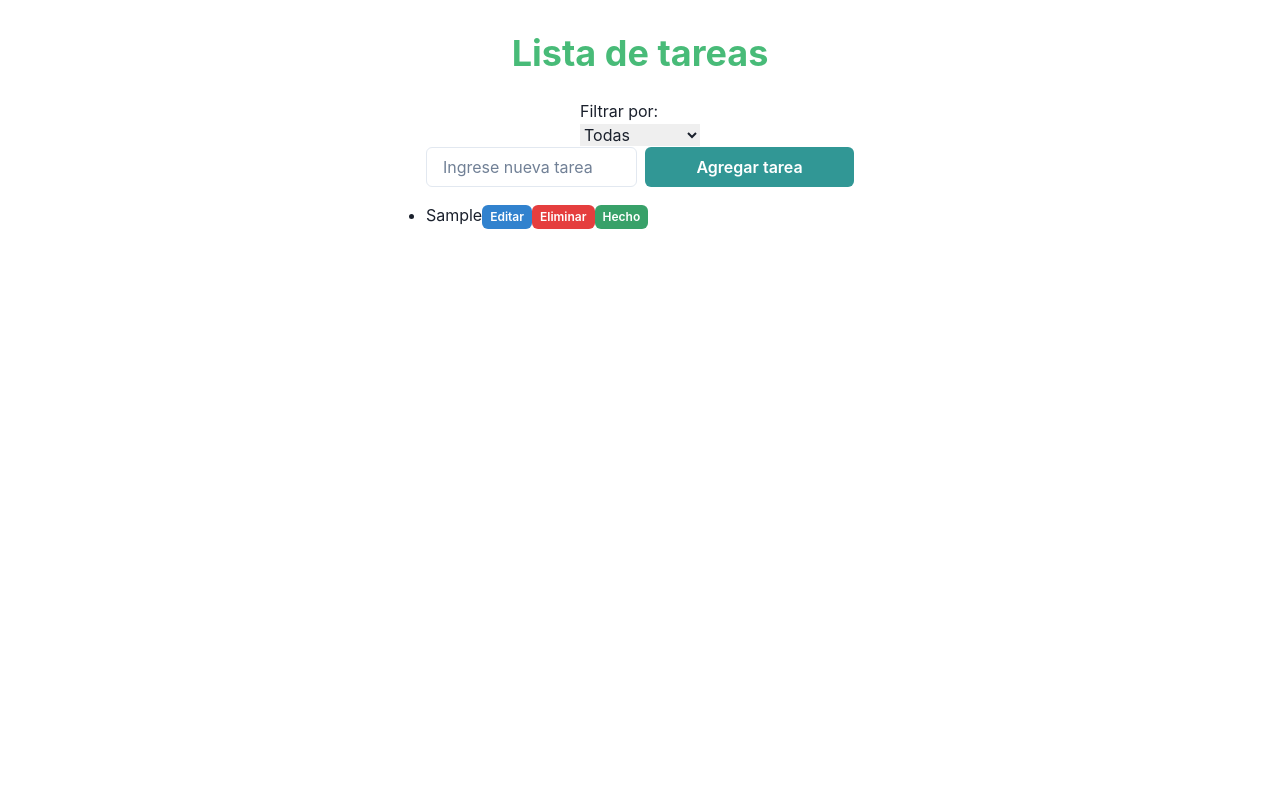
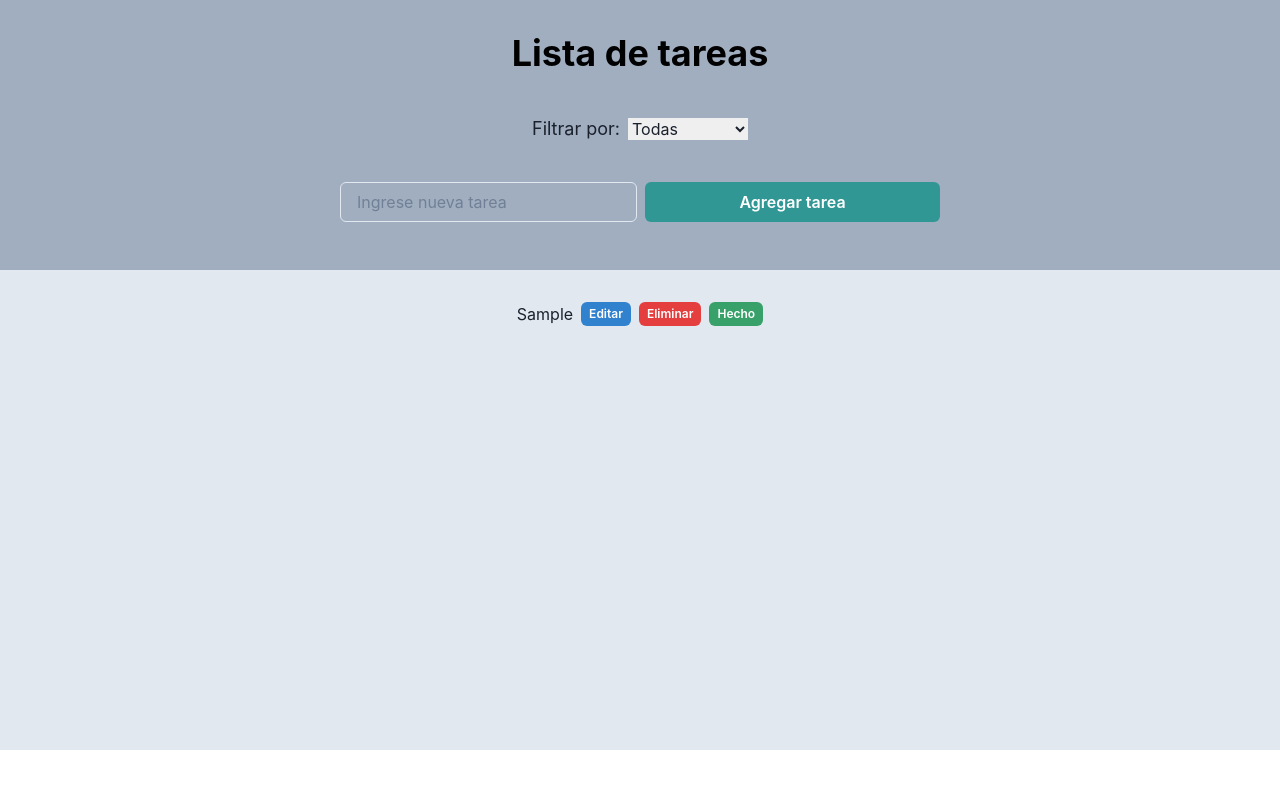
Before and after one commit to Melanyrc19/Proyecto-React, a React (Vite) app: page / in a window 1280 px wide. Both pictures are taken after typing "Sample" into the empty fields and a click on the button "Agregar tarea". Shown: the top 788 px of the page. Built offline with nearby package versions, Linux system fonts and the light colour scheme.

Commit message:
estilos con chackra, cambio de lugar del componente form, cambio de li por Vstack de chackra

```diff
--- a/src/App.jsx
+++ b/src/App.jsx
@@ -1,13 +1,14 @@
 import { Box, Heading, Text, Button, VStack } from "@chakra-ui/react";
-import { useState } from 'react'
-import { TodoList } from './Components/TodoList'
+import { useState } from "react";
+import { TodoList } from "./Components/TodoList";
 import { Filtro } from "./Components/Filtro";
+import { Form } from "./Components/Form";
 
 function App() {
   const [tareas, setTareas] = useState([]);
   const [filtro, setFiltro] = useState("Todas");
 
-   const tareasFiltradas = tareas.filter(tarea => {
+  const tareasFiltradas = tareas.filter((tarea) => {
     if (filtro === "completadas") {
       return tarea.completada;
     }
@@ -21,51 +22,59 @@ function App() {
     const nuevaTarea = {
       id: Date.now(),
       texto: tarea,
-        completada: false
+      completada: false,
     };
     setTareas([...tareas, nuevaTarea]);
   };
 
-
   const toggleCompletada = (id) => {
-      setTareas(tareas.map(t=> t.id === id ? {...t, completada: !t.completada} : t));
-
-    }
+    setTareas(
+      tareas.map((t) => (t.id === id ? { ...t, completada: !t.completada } : t))
+    );
+  };
 
   const eliminarTarea = (id) => {
-      setTareas(tareas.filter(t => t.id !== id));
+    setTareas(tareas.filter((t) => t.id !== id));
   };
 
-
   const editarTarea = (id) => {
-      const tarea = tareas.find(t => t.id === id);
+    const tarea = tareas.find((t) => t.id === id);
 
     const nuevoTexto = prompt("Editar tarea:", tarea.texto);
 
-      if(nuevoTexto !==null && nuevoTexto.trim() !==""){
+    if (nuevoTexto !== null && nuevoTexto.trim() !== "") {
       setTareas(
-          tareas.map(t =>
-            t.id ===id ? {...t, texto:nuevoTexto} : t
-          )
-        )
+        tareas.map((t) => (t.id === id ? { ...t, texto: nuevoTexto } : t))
+      );
     }
-    }
+  };
 
   return (
+    <div>
       <Box
         w={["100%", "50%", "100%"]}
         p={8}
         display="flex"
         flexDirection="column"
         alignItems="center"
+        bg="gray.400"
       >
-         <VStack spacing={4}></VStack>
-
-      <Heading color="green.400" mb={6}>
+        <Heading color="black" mb={6}>
           <Text>Lista de tareas</Text>
         </Heading>
 
         <Filtro filtro={filtro} setFiltro={setFiltro} />
+        <Form flex="1" onAgregarTarea={agregarTareas} />
+      </Box>
+      <Box
+        w={["100%", "50%", "100%"]}
+        minH={"60vh"}
+        p={8}
+        display="flex"
+        flexDirection="column"
+        alignItems="center"
+        bg="gray.200"
+      >
         <TodoList
           tareas={tareasFiltradas}
           onToggleCompletada={toggleCompletada}
@@ -73,10 +82,9 @@ function App() {
           onEliminarTarea={eliminarTarea}
           onAgregarTarea={agregarTareas}
         />
-
-      <VStack spacing={4}></VStack>
       </Box>
-  )
+    </div>
+  );
 }
 
-export default App
+export default App;
--- a/src/Components/Filtro.jsx
+++ b/src/Components/Filtro.jsx
@@ -1,5 +1,5 @@
 
-import { Text } from '@chakra-ui/react'
+import { Text, Box} from '@chakra-ui/react'
 
 
 
@@ -9,14 +9,14 @@ export const Filtro = ({ filtro, setFiltro }) => {
 
 
   return (
-    <div>
-      <Text> Filtrar por:</Text>
+    <Box display="flex" alignItems="center" gap={2} mb={10} mt={4}>
+      <Text fontSize="lg"> Filtrar por:</Text>
       <select name="filtro" id="filtro" value={filtro} onChange={(e) => setFiltro(e.target.value)}>
         <option value="todas">Todas</option>
         <option value="completadas">Completadas</option>
         <option value="pendientes">Pendientes</option>
       </select>
 
-    </div>
+    </Box>
   )
 }
--- a/src/Components/TodoList.jsx
+++ b/src/Components/TodoList.jsx
@@ -1,6 +1,5 @@
 
-import { Form } from "./Form";
-import { Button, Box } from "@chakra-ui/react";
+import { Button, Box, VStack, HStack, Text } from "@chakra-ui/react";
 
 
 export const TodoList = ({
@@ -14,21 +13,19 @@ export const TodoList = ({
 
   return (
     <Box >
-     <Form flex="1" onAgregarTarea={onAgregarTarea} />
 
-
-      <ul>
+      <VStack>
         {tareas.map((tarea, id) => (
-          <li key={id}>
-            {tarea.texto}
+          <HStack key={id}>
+            <Text>{tarea.texto}</Text>
             <Button  size="xs" colorScheme="blue" onClick={() => onEditarTarea(tarea.id)}>Editar</Button>
             <Button  size="xs" colorScheme="red" onClick={() => onEliminarTarea(tarea.id)}>Eliminar</Button>
             <Button  size="xs" colorScheme="green" onClick={() => onToggleCompletada(tarea.id)}>Hecho</Button>
 
-          </li>
+          </HStack>
 
         ))}
-      </ul>
+      </VStack>
 
     </Box>
   )
```
Lines whose indentation alone changed are shown as unchanged.
